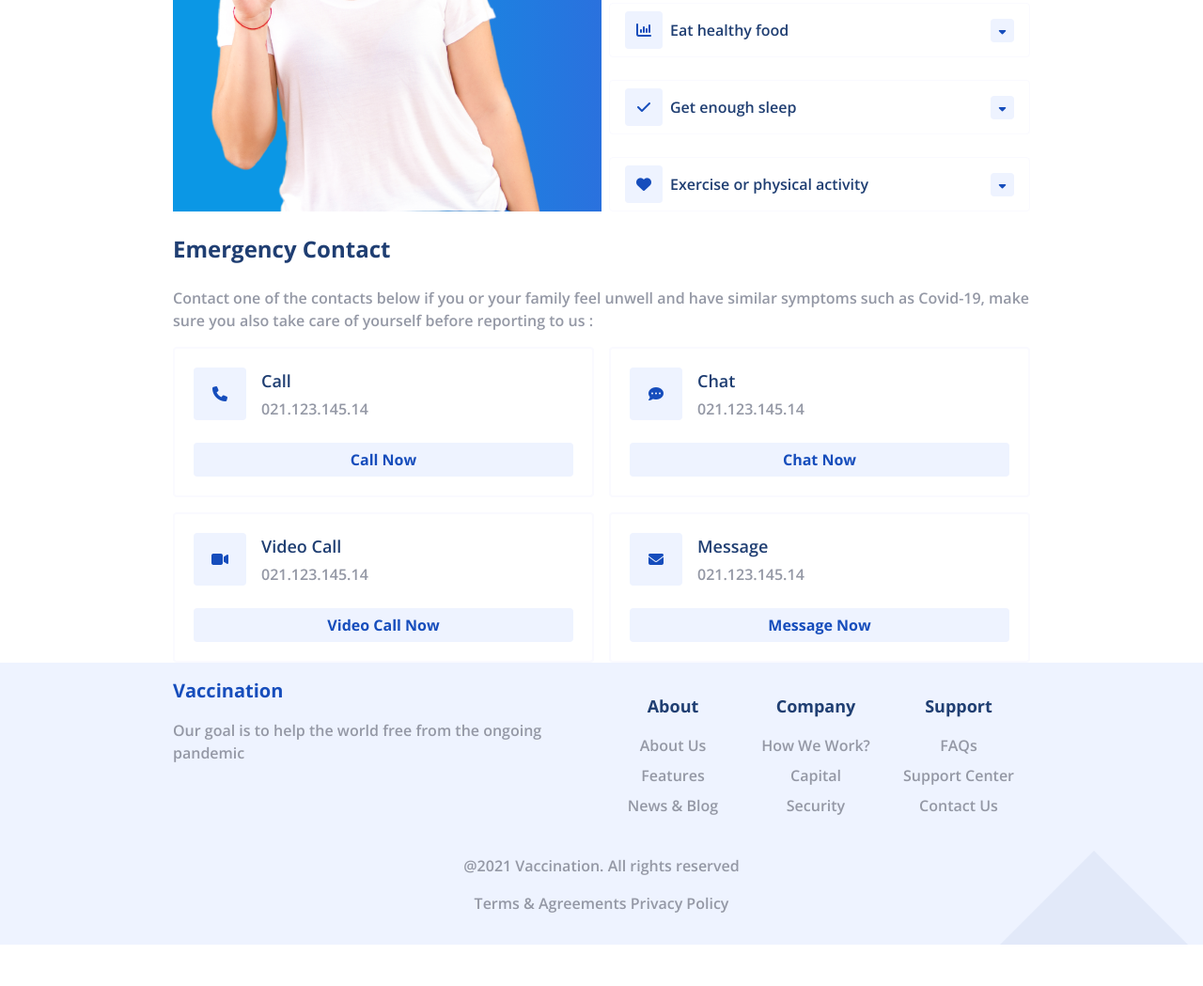
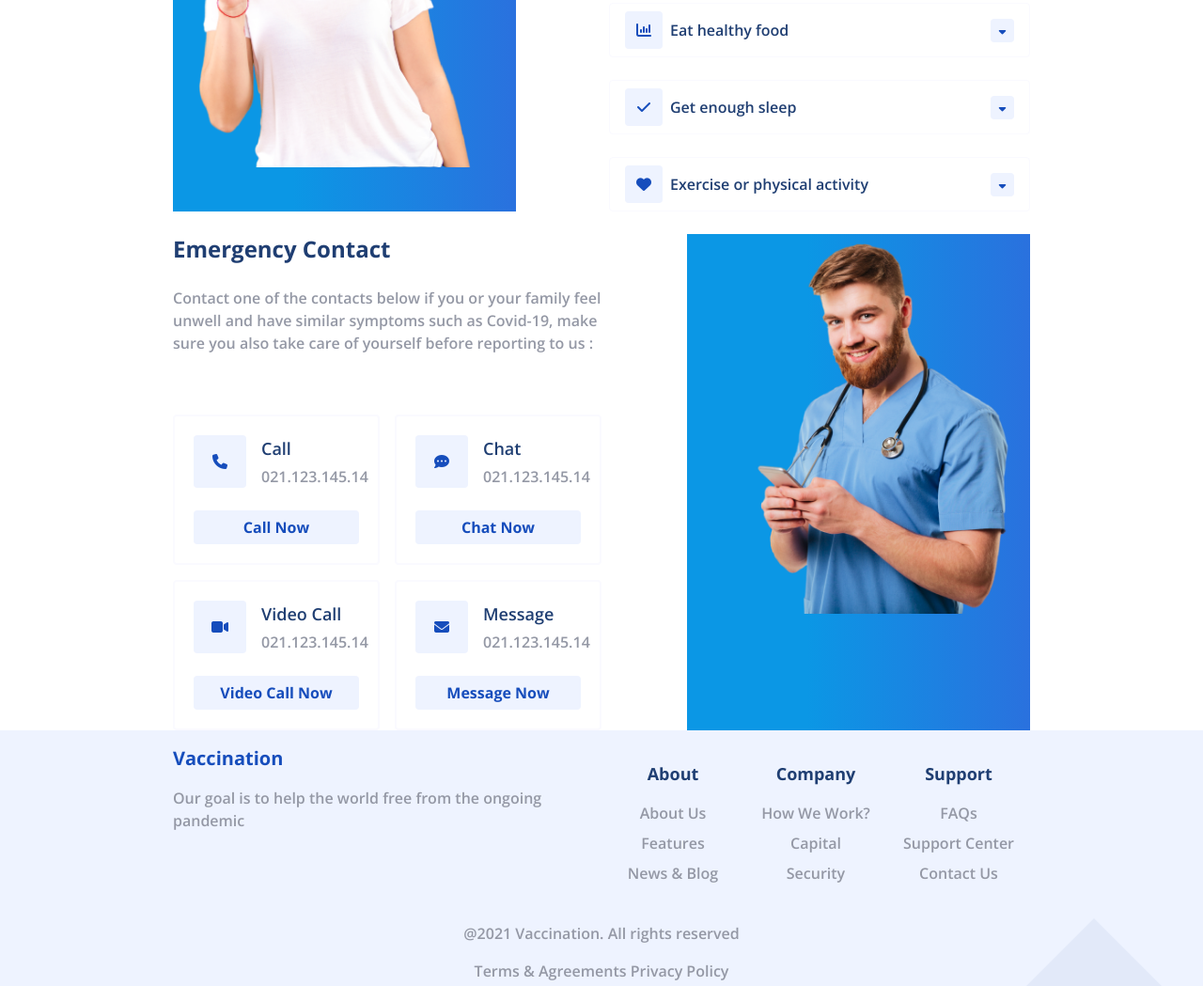
Before and after one commit to ajcarrillo/vaccine, a website: page index.html in a window 1280 px wide. Shown: the part 1611-2660 px from the top of the page at 94% size. Before the commit the page ends 2616 px from the top, so only its background shows below. Drawn offline with nearby package versions, Linux system fonts and the light colour scheme; files that its build step writes are made by us from their sources.

Commit message:
desktop view

```diff
--- a/index.html
+++ b/index.html
@@ -345,10 +345,15 @@
     </section>
 
     <section class="emergency-contact">
-      <div class="container">
+      <div class="container emergency-contact-container">
+        <div class="emergency-contact-wrapper lg:relative">
+          <div class="hero-gradient">
+            <div class="emergency-contact-img h-full"></div>
+          </div>
+          <div class="emergency-contact-content">
             <div>
               <h2 class="section-title">Emergency Contact</h2>
-          <p class="section-description">
+              <p class="section-description lg:mb-16">
                 Contact one of the contacts below if you or your family feel
                 unwell and have similar symptoms such as Covid-19, make
                 sure you also take care of yourself before reporting to us :
@@ -437,6 +442,8 @@
               </article>
             </div>
           </div>
+        </div>
+      </div>
     </section>
   </main>
   <footer class="bg-blue-150 footer">
--- a/src/assets/css/vaccine.css
+++ b/src/assets/css/vaccine.css
@@ -355,9 +355,16 @@ p {
     .card-contact-container>.card {
         @apply mb-0;
     }
+
+    .emergency-contact-wrapper>.hero-gradient {
+        @apply hidden;
+    }
 }
 
 @media screen and (min-width:1024px) {
+    header {}
+
+
     .navbar-menu {
         @apply grid grid-cols-5
     }
@@ -417,4 +424,23 @@ p {
         background-size: contain;
         background-position: center;
     }
+
+    .emergency-contact-content {
+        @apply w-1/2;
+    }
+
+    .emergency-contact-wrapper>.hero-gradient {
+        @apply block;
+        width: 40%;
+    }
+
+    .emergency-contact-img {
+        background-image: url('../img/img03.png');
+        background-size: contain;
+        background-repeat: no-repeat;
+    }
+
+    .preparation>.preparation-content>.preparation-wrapper>.hero-gradient {
+        width: 40%;
+    }
 }
```
Lines whose indentation alone changed are shown as unchanged.
